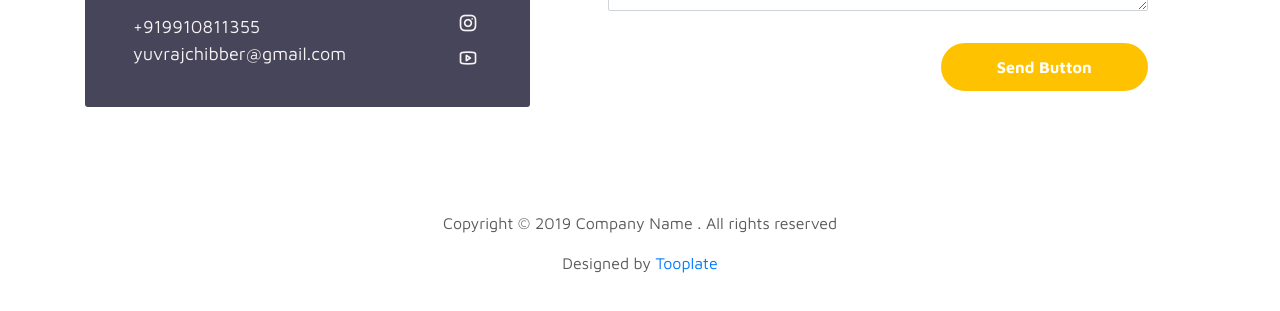
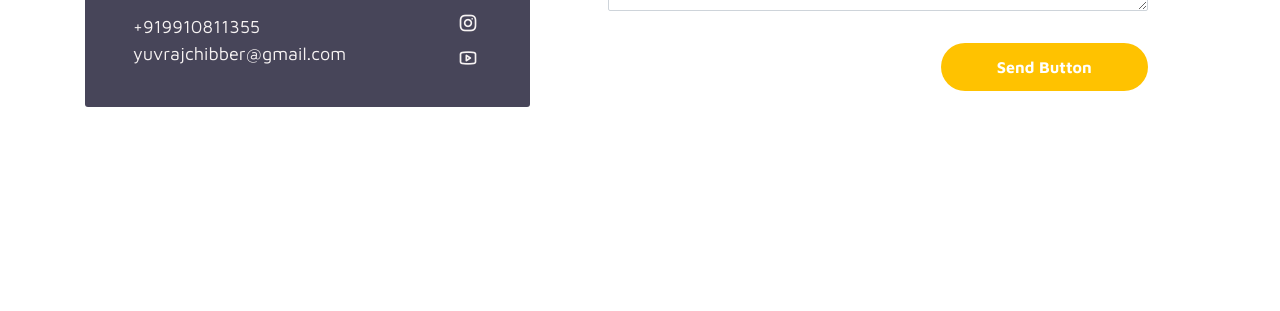
Before and after one commit to Yuvraj-Chibber/Portfolio-Website, a plain HTML site: page index.html in a window 1280 px wide. Shown: the part 2642-2953 px from the top of the page. After the commit the page ends 2901 px from the top, so only its background shows below. Drawn offline with Linux system fonts and the light colour scheme.

Commit message:
Update index.html

```diff
--- a/index.html
+++ b/index.html
@@ -286,8 +286,8 @@ https://www.tooplate.com/view/2115-marvel
                <div class="row">
 
                     <div class="col-lg-12 col-12">
-                        <p class="copyright-text text-center">Copyright &copy; 2019 Company Name . All rights reserved</p>
-                        <p class="copyright-text text-center">Designed by <a rel="nofollow" href="https://www.facebook.com/tooplate">Tooplate</a></p>
+
+
                     </div>
 
                </div>
```
